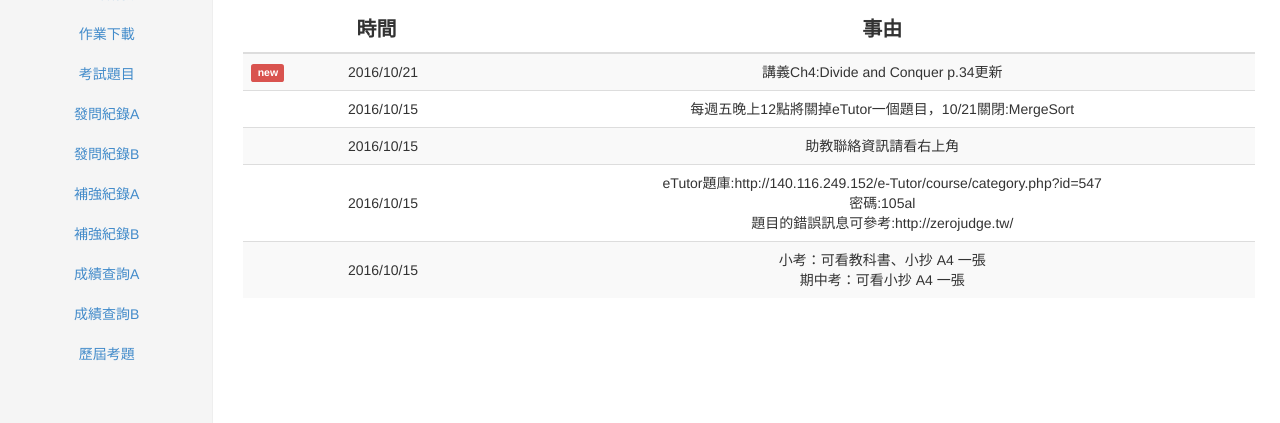
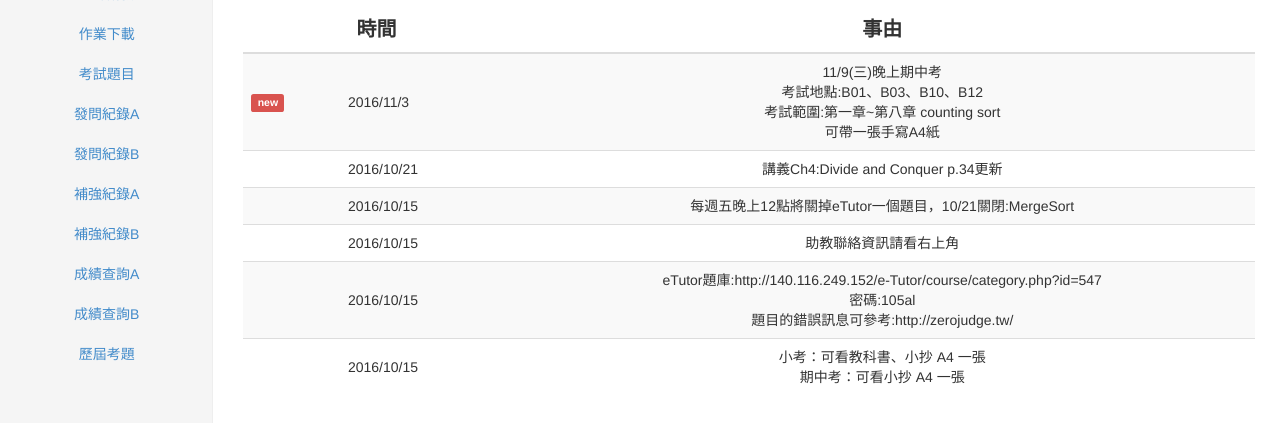
Before and after one commit to xwater8/dataStructure1052, a plain HTML site: page index.html in a window 1280 px wide. Shown: the part 137-560 px from the top of the page. Drawn offline with Linux system fonts and the light colour scheme.

Commit message:
Update border-->midTerm time and Range

```diff
--- a/index.html
+++ b/index.html
@@ -208,8 +208,16 @@
               </thead>
               <tbody>
 
+
 				<tr>
 				    <td style="text-align:left;vertical-align:middle"><span class="label label-danger">new</span></td>
+				    <td class="bulletin-date">2016/11/3</td>
+				    <td style="text-align:center;vertical-align:middle;">11/9(三)晚上期中考<br>考試地點:B01、B03、B10、B12<br>考試範圍:第一章~第八章 counting sort
+					<br>可帶一張手寫A4紙</td>
+			    </tr>
+
+				<tr>
+				    <td style="text-align:left;vertical-align:middle"></td>
 				    <td class="bulletin-date">2016/10/21</td>
 				    <td style="text-align:center;vertical-align:middle;">講義Ch4:Divide and Conquer p.34更新</td>
 			    </tr>
```
